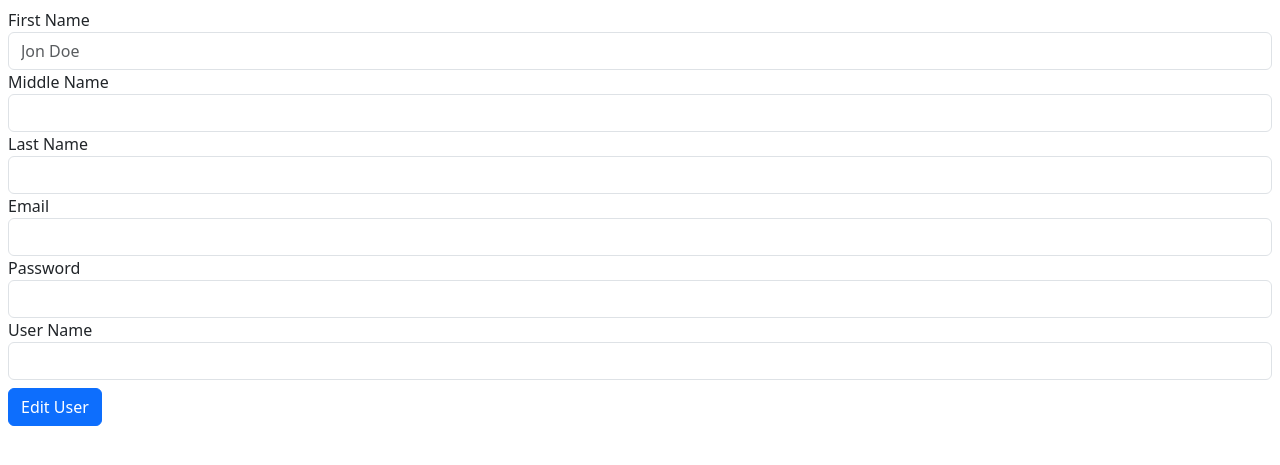
After one commit to mauros05/facebook, a PHP site: template views/UserViews/edit.php in a window 1280 px wide. The commit adds this page. Shown: the top 465 px of the page. Run offline with PHP 8.4, Linux system fonts and the light colour scheme; the template is opened without the code that fills it, so the values that code supplies are empty.

Commit message:
Add edit view

```diff
--- a/index.php
+++ b/index.php
@@ -14,6 +14,8 @@
                 case 'c':
                     $userController->new();
                     break;
+                case 'e':
+                    $userController->edit($_GET["idu"]);
             }
         } else {
             $userController->index();
@@ -21,6 +23,8 @@
     } else {
         if(isset($_POST["create_new_user"])) {
             $userController->create($_POST);
+        } elseif(isset($_POST["edit_user"])) {
+            $userController->update($_POST);
         }
     }
 
--- /dev/null
+++ b/views/UserViews/edit.php
@@ -0,0 +1,32 @@
+<div class="p-2">
+    <form action="index.php" method="post">
+      <div class="form-group">
+        <label for="exampleInputFirsName">First Name</label>
+        <input type="text" name="first_name" class="form-control" placeholder="Jon Doe" value="<?= isset($res["first_name"])? $res["first_name"] : "" ?>">
+      </div>
+      <div class="form-group">
+        <label for="exampleInputMiddleName">Middle Name</label>
+        <input type="text" name="middle_name" class="form-control" value="<?= isset($res["middle_name"])? $res["middle_name"] : "" ?>">
+      </div>
+      <div class="form-group">
+        <label for="exampleInputLastName">Last Name</label>
+        <input type="text" name="last_name" class="form-control" value="<?= isset($res["last_name"])? $res["last_name"] : "" ?>">
+      </div>
+      <div class="form-group">
+        <label for="exampleInputEmail">Email</label>
+        <input type="email" name="email" class="form-control" value="<?= isset($res["email"])? $res["email"] : "" ?>">
+      </div>
+      <div class="form-group">
+        <label for="exampleInputEmail">Password</label>
+        <input type="password" name="password" class="form-control" value="<?= isset($res["password"])? $res["password"] : "" ?>">
+      </div>
+      <div class="form-group">
+        <label for="exampleInputEmail">User Name</label>
+        <input type="text" name="user_name" class="form-control" value="<?= isset($res["username"])? $res["username"] : "" ?>">
+      </div>
+
+      <input type="text" name="id_user" value="<?= $res["id_user"] ?>" hidden>
+
+      <button type="submit" name="edit_user" class="btn btn-primary mt-2">Edit User</button>
+    </form>
+</div>
--- a/views/UserViews/new.php
+++ b/views/UserViews/new.php
@@ -1,3 +1,4 @@
+<div class="p-2">
     <form action="index.php" method="post">
     <div class="form-group">
         <label for="exampleInputFirsName">First Name</label>
@@ -23,5 +24,6 @@
         <label for="exampleInputEmail">User Name</label>
         <input type="text" name="user_name" class="form-control">
     </div>
-  <button type="submit" name="create_new_user" class="btn btn-primary">Submit</button>
+    <button type="submit" name="create_new_user" class="btn btn-primary mt-2">Submit</button>
     </form>
+</div>
--- a/views/UserViews/show.php
+++ b/views/UserViews/show.php
@@ -10,7 +10,7 @@
             <p class="text-muted mb-1"><?= $res["username"] ?></p>
             <p class="text-muted mb-4">Bay Area, San Francisco, CA</p>
             <div class="d-flex justify-content-center mb-2">
-              <button type="button" class="btn btn-primary">Edit Profile</button>
+              <a href="index.php?ac=e&idu=<?= $res["id_user"]?>" class="btn btn-primary">Edit Profile</a>
             </div>
           </div>
         </div>
```
Also changed, not shown: controllers/UserController.php (+11 -3 lines), models/UserModel.php (+27 -3 lines). Lines whose indentation alone changed are shown as unchanged.
